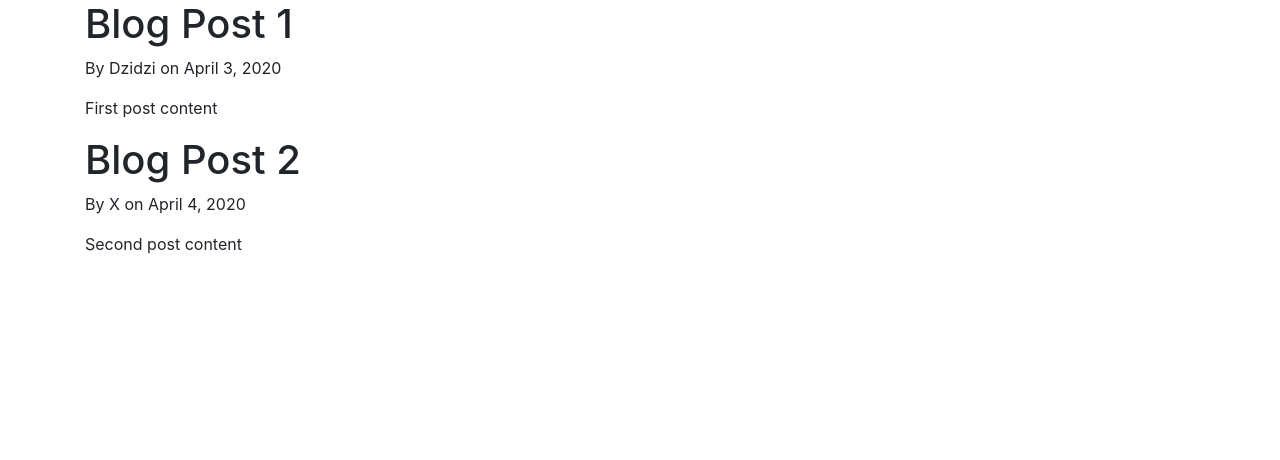
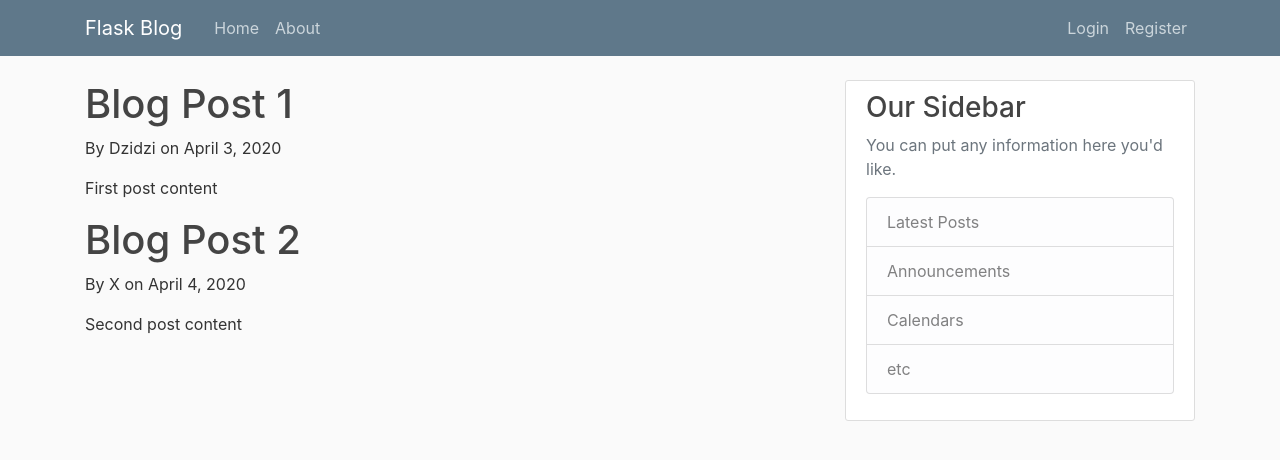
Before and after one commit to rafalq/Flask_Blog, a Flask app: page / in a window 1280 px wide. Shown: the top 460 px of the page. Run offline with Flask 2, Linux system fonts and the light colour scheme; some libraries are stand-ins or nearby versions.

Commit message:
added main.css, created navbar and main section

```diff
--- a/flaskblog.py
+++ b/flaskblog.py
@@ -1,4 +1,4 @@
-from flask import Flask, render_template
+from flask import Flask, render_template, url_for
 app = Flask(__name__)
 
 posts = [
--- /dev/null
+++ b/static/main.css
@@ -0,0 +1,80 @@
+body {
+  background: #fafafa;
+  color: #333333;
+  margin-top: 5rem;
+}
+
+h1, h2, h3, h4, h5, h6 {
+  color: #444444;
+}
+
+.bg-steel {
+  background-color: #5f788a;
+}
+
+.site-header .navbar-nav .nav-link {
+  color: #cbd5db;
+}
+
+.site-header .navbar-nav .nav-link:hover {
+  color: #ffffff;
+}
+
+.site-header .navbar-nav .nav-link.active {
+  font-weight: 500;
+}
+
+.content-section {
+  background: #ffffff;
+  padding: 10px 20px;
+  border: 1px solid #dddddd;
+  border-radius: 3px;
+  margin-bottom: 20px;
+}
+
+.article-title {
+  color: #444444;
+}
+
+a.article-title:hover {
+  color: #428bca;
+  text-decoration: none;
+}
+
+.article-content {
+  white-space: pre-line;
+}
+
+.article-img {
+  height: 65px;
+  width: 65px;
+  margin-right: 16px;
+}
+
+.article-metadata {
+  padding-bottom: 1px;
+  margin-bottom: 4px;
+  border-bottom: 1px solid #e3e3e3
+}
+
+.article-metadata a:hover {
+  color: #333;
+  text-decoration: none;
+}
+
+.article-svg {
+  width: 25px;
+  height: 25px;
+  vertical-align: middle;
+}
+
+.account-img {
+  height: 125px;
+  width: 125px;
+  margin-right: 20px;
+  margin-bottom: 16px;
+}
+
+.account-heading {
+  font-size: 2.5rem;
+}
--- a/templates/base.html
+++ b/templates/base.html
@@ -8,6 +8,8 @@
     <!-- Bootstrap CSS -->
     <link rel="stylesheet" href="https://stackpath.bootstrapcdn.com/bootstrap/4.4.1/css/bootstrap.min.css" integrity="sha384-Vkoo8x4CGsO3+Hhxv8T/Q5PaXtkKtu6ug5TOeNV6gBiFeWPGFN9MuhOf23Q9Ifjh" crossorigin="anonymous">
 
+    <link rel="stylesheet" href="{{ url_for('static', filename='main.css') }}">
+
     {% if title %}
         <title>Flask Blog - {{ title }}</title>
     {% else %}
@@ -15,9 +17,48 @@
     {% endif %}
 </head>
 <body>
-    <div class="container">
-        {% block content %}{% endblock %}
-    </div>
+    <header class="site-header">
+      <nav class="navbar navbar-expand-md navbar-dark bg-steel fixed-top">
+        <div class="container">
+          <a class="navbar-brand mr-4" href="/">Flask Blog</a>
+          <button class="navbar-toggler" type="button" data-toggle="collapse" data-target="#navbarToggle" aria-controls="navbarToggle" aria-expanded="false" aria-label="Toggle navigation">
+            <span class="navbar-toggler-icon"></span>
+          </button>
+          <div class="collapse navbar-collapse" id="navbarToggle">
+            <div class="navbar-nav mr-auto">
+              <a class="nav-item nav-link" href="/">Home</a>
+              <a class="nav-item nav-link" href="/about">About</a>
+            </div>
+            <!-- Navbar Right Side -->
+            <div class="navbar-nav">
+              <a class="nav-item nav-link" href="/login">Login</a>
+              <a class="nav-item nav-link" href="/register">Register</a>
+            </div>
+          </div>
+        </div>
+      </nav>
+    </header>
+    <main role="main" class="container">
+      <div class="row">
+        <div class="col-md-8">
+          {% block content %}{% endblock %}
+        </div>
+        <div class="col-md-4">
+          <div class="content-section">
+            <h3>Our Sidebar</h3>
+            <p class='text-muted'>You can put any information here you'd like.
+              <ul class="list-group">
+                <li class="list-group-item list-group-item-light">Latest Posts</li>
+                <li class="list-group-item list-group-item-light">Announcements</li>
+                <li class="list-group-item list-group-item-light">Calendars</li>
+                <li class="list-group-item list-group-item-light">etc</li>
+              </ul>
+            </p>
+          </div>
+        </div>
+      </div>
+    </main>
+
     <!-- Optional JavaScript -->
     <!-- jQuery first, then Popper.js, then Bootstrap JS -->
     <script src="https://code.jquery.com/jquery-3.4.1.slim.min.js" integrity="sha384-J6qa4849blE2+poT4WnyKhv5vZF5SrPo0iEjwBvKU7imGFAV0wwj1yYfoRSJoZ+n" crossorigin="anonymous"></script>
```
